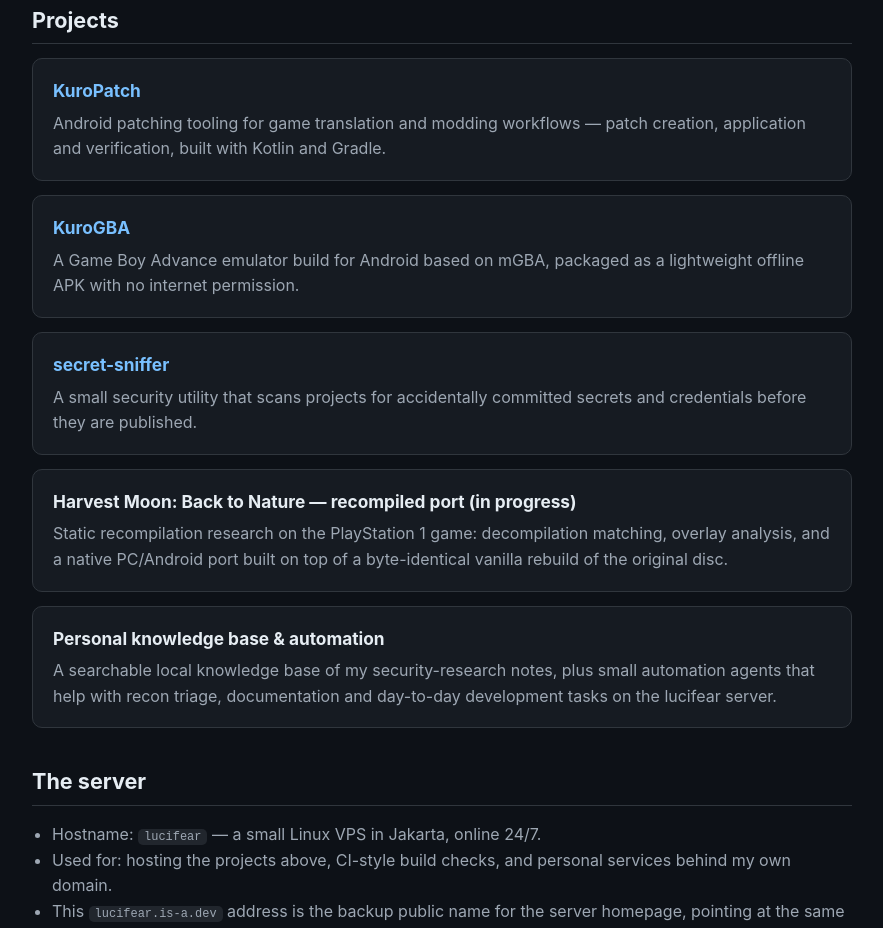
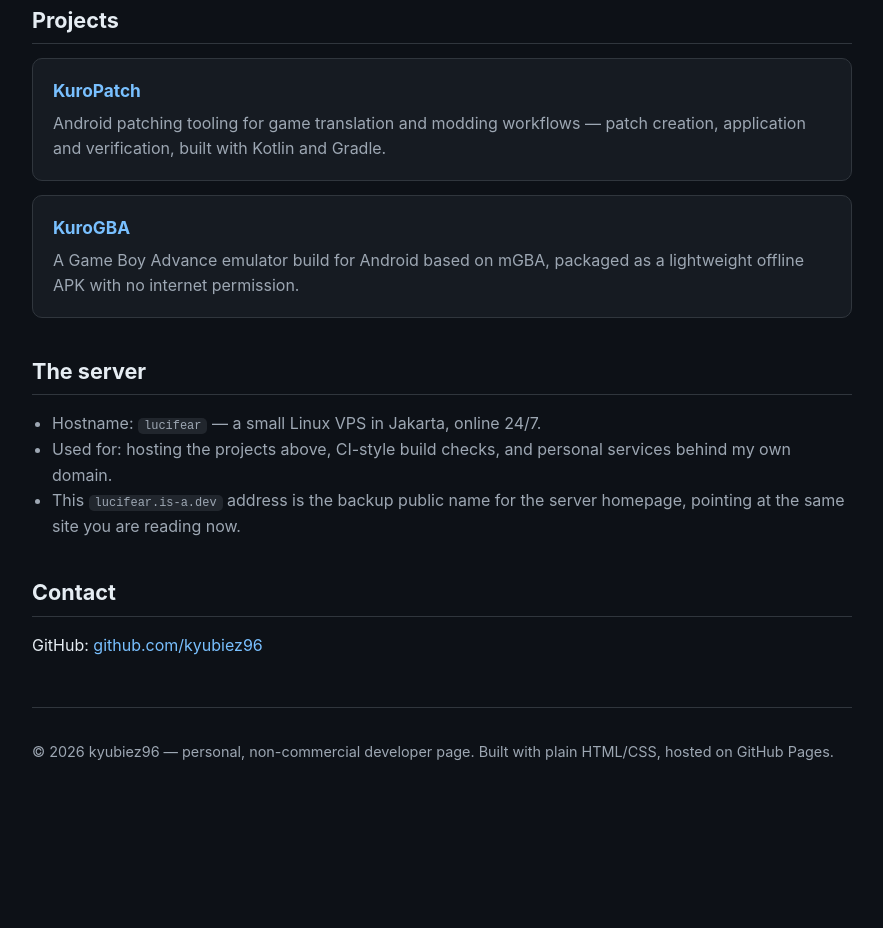
Before and after one commit to kyubiez96/kyubiez96.github.io, a plain HTML site: page index.html in a window 1280 px wide. Shown: the part 460-1388 px from the top of the page, without its empty margins (198-1081 px from the left). After the commit the page ends 1301 px from the top, so only its background shows below. Drawn offline with Linux system fonts and the light colour scheme.

Commit message:
Trim project list to KuroPatch and KuroGBA

```diff
--- a/index.html
+++ b/index.html
@@ -64,25 +64,6 @@
       offline APK with no internet permission.</p>
     </div>
 
-    <div class="card">
-      <h3><a href="https://github.com/kyubiez96/secret-sniffer">secret-sniffer</a></h3>
-      <p>A small security utility that scans projects for accidentally committed secrets and
-      credentials before they are published.</p>
-    </div>
-
-    <div class="card">
-      <h3>Harvest Moon: Back to Nature — recompiled port (in progress)</h3>
-      <p>Static recompilation research on the PlayStation 1 game: decompilation matching,
-      overlay analysis, and a native PC/Android port built on top of a byte-identical vanilla
-      rebuild of the original disc.</p>
-    </div>
-
-    <div class="card">
-      <h3>Personal knowledge base &amp; automation</h3>
-      <p>A searchable local knowledge base of my security-research notes, plus small automation
-      agents that help with recon triage, documentation and day-to-day development tasks on the
-      lucifear server.</p>
-    </div>
   </section>
 
   <section>
```
